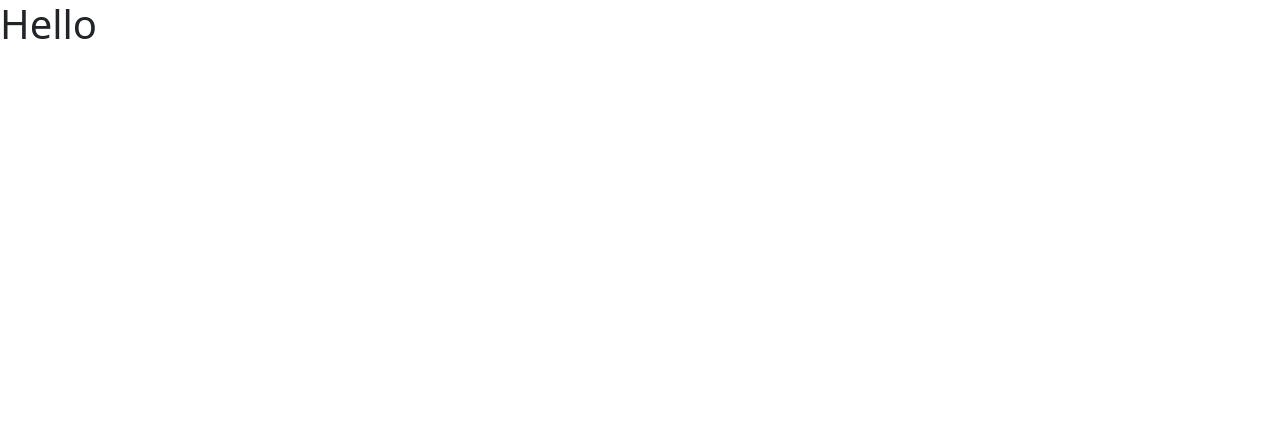
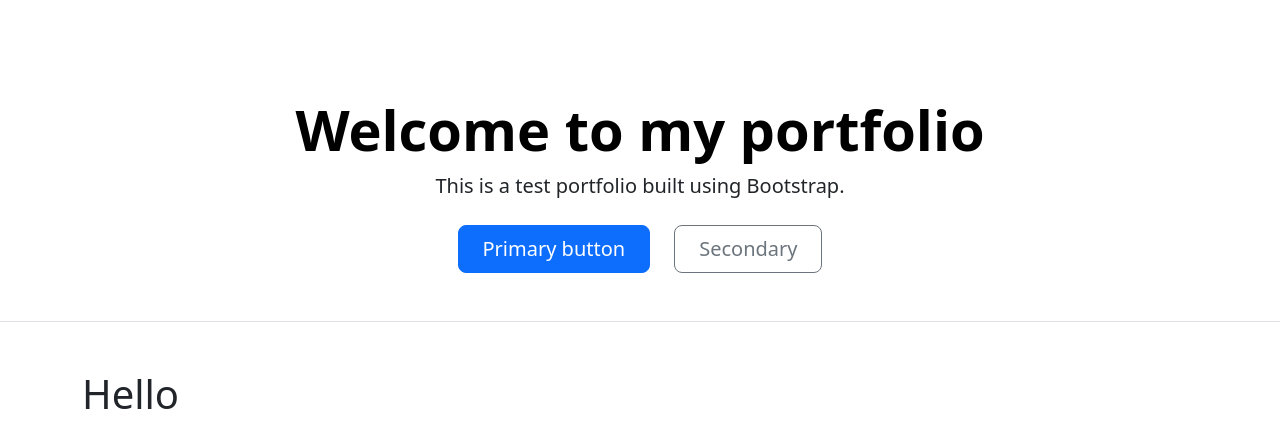
Before and after one commit to lizwanishak/html-bootstrap, a website: page index.html in a window 1280 px wide. Drawn offline with nearby package versions, Linux system fonts and the light colour scheme.

Commit message:
Update index.html

```diff
--- a/index.html
+++ b/index.html
@@ -10,7 +10,25 @@
     />
   </head>
   <body>
-    <h1>Hello</h1>
+    <div class="px-4 pt-5 my-5 text-center border-bottom">
+      <h1 class="display-4 fw-bold text-body-emphasis">
+        Welcome to my portfolio
+      </h1>
+      <div class="col-lg-6 mx-auto">
+        <p class="lead mb-4">This is a test portfolio built using Bootstrap.</p>
+        <div class="d-grid gap-2 d-sm-flex justify-content-sm-center mb-5">
+          <button type="button" class="btn btn-primary btn-lg px-4 me-sm-3">
+            Primary button
+          </button>
+          <button type="button" class="btn btn-outline-secondary btn-lg px-4">
+            Secondary
+          </button>
+        </div>
+      </div>
+    </div>
+    <div class="container justify-content-center">
+      <h1>Hello</h1>
+    </div>
     <script src="node_modules/bootstrap/dist/js/bootstrap.bundle.js"></script>
   </body>
 </html>
```
